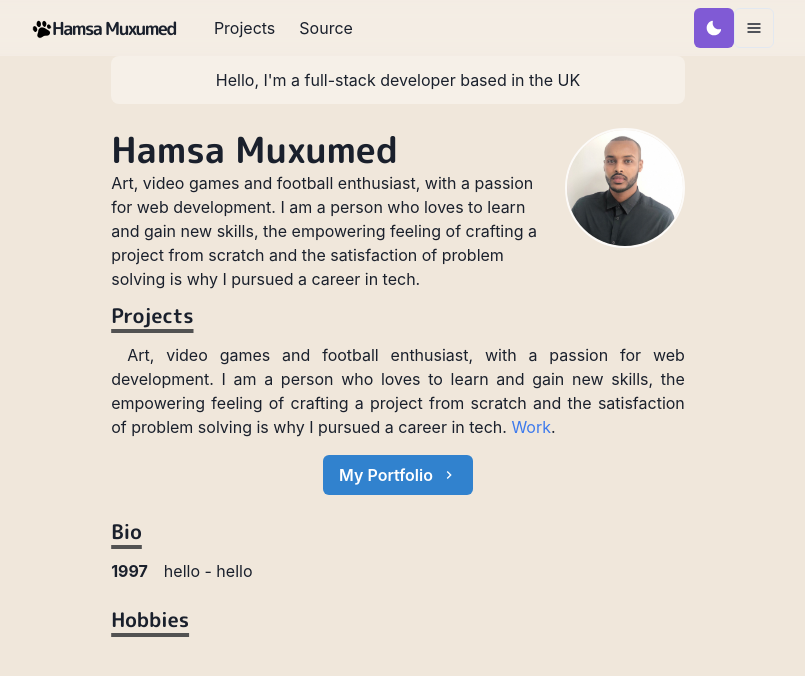
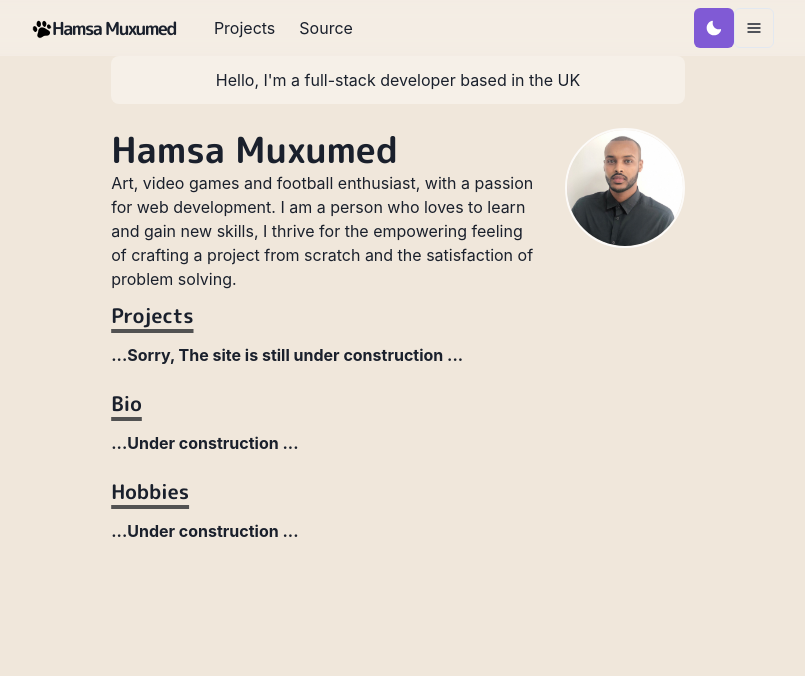
Before and after one commit to hamsamuxumed/myPortfolio, a Next.js app: page / in a window 1280 px wide. Shown: the top 676 px of the page, without its empty margins (242-1047 px from the left). Built offline with nearby package versions, Linux system fonts and the light colour scheme.

Commit message:
add construction message

```diff
--- a/pages/index.js
+++ b/pages/index.js
@@ -27,7 +27,7 @@ function Home() {
             Hamsa Muxumed
           </Heading >
           <p>
-            Art, video games and football enthusiast, with a passion for web development. I am a person who loves to learn and gain new skills, the empowering feeling of crafting a project from scratch and the satisfaction of problem solving is why I pursued a career in tech.
+            Art, video games and football enthusiast, with a passion for web development. I am a person who loves to learn and gain new skills, I thrive for the empowering feeling of crafting a project from scratch and the satisfaction of problem solving.
           </p>
         </Box>
         <Box
@@ -53,10 +53,11 @@ function Home() {
         <Heading as="h3" variant="section-title">
           Projects
         </Heading>
-        <Paragraph>
+        {/* <Paragraph> */}
+        <b>...Sorry, The site is still under construction ...</b>
+        <br />
 
-          Art, video games and football enthusiast, with a passion for web development. I am a person who loves to learn and gain new skills, the empowering feeling of crafting a project from scratch and the satisfaction of problem solving is why I pursued a career in tech. {' '}
-          <NextLink href='./works'>
+        {/* <NextLink href='./works'>
             <Link>Work</Link>
           </NextLink>
           .
@@ -67,23 +68,27 @@ function Home() {
               My Portfolio
             </Button>
           </NextLink>
-        </Box>
+        </Box> */}
       </Section >
 
       <Section delay={0.2}>
         <Heading as="h3" variant="section-title">
           Bio
         </Heading>
-        <BioSection>
+        {/*<BioSection>
           <BioYear> 1997
           </BioYear>
           hello - hello
-        </BioSection>
+        </BioSection> */}
+        <b>...Under construction ...</b>
+        <br />
       </Section>
       <Section delay={0.3}>
         <Heading as='h3' variant='section-title'>
           Hobbies
         </Heading>
+        <b>...Under construction ...</b>
+        <br />
       </Section>
 
 
```
